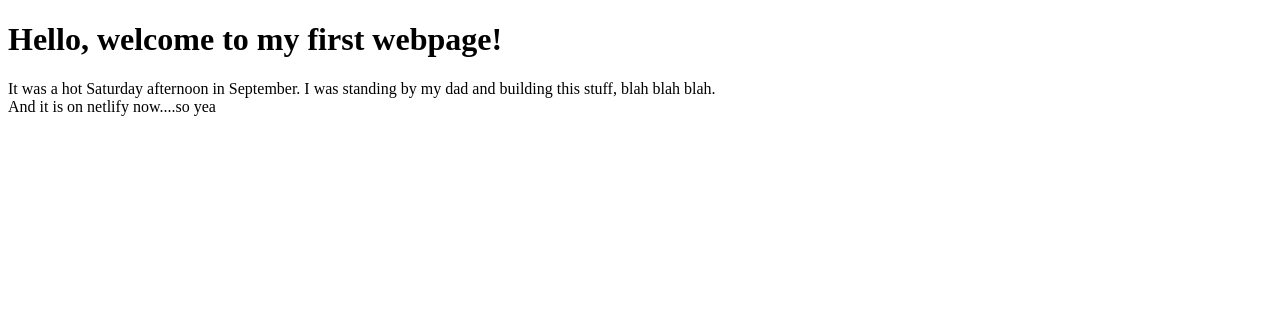
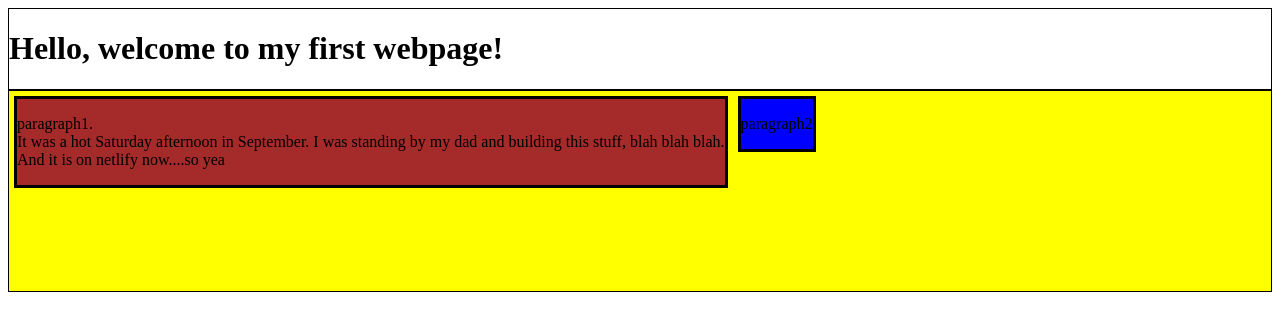
Before and after one commit to ly202009/website1, a website: page index.html in a window 1280 px wide. Drawn offline with Linux system fonts and the light colour scheme.

Commit message:
v_2020-09-06:18:12:58.76

```diff
--- a/index.html
+++ b/index.html
@@ -13,10 +13,21 @@
 <!--following is the body section (the real stuff to be displayed on the page)-->
 
 <body>
+    <div name="box1" style="border: 1px solid black;">
         <h1>Hello, welcome to my first webpage!</h1>
-        <p>It was a hot Saturday afternoon in September. I was standing by my dad
-            and building this stuff, blah blah blah.<br/>And it is on netlify now....so yea
+    </div>
+    <div name="box2" style="border: 1px solid black;
+        background-color: yellow;height:200px;">
+        <div name = "box3" classname = "pa" style="border: 3px solid black; margin:5px;background-color: brown;float:left;">
+            <p>paragraph1. <br />It was a hot Saturday afternoon in September.
+                I was standing by my dad
+                and building this stuff, blah blah blah.<br />And it is on netlify now....so yea
             </p>
+        </div>
+        <div name = "box4" style="border: 3px solid black;margin:5px;background-color: blue;float:left;">
+            <p>paragraph2</p>
+        </div>
+    </div>
 </body>
 
 <!--following is the footer section (for footnotes, e.g., copyright statements)-->
```
Also changed, not shown: README.MD. Lines whose indentation alone changed are shown as unchanged.
